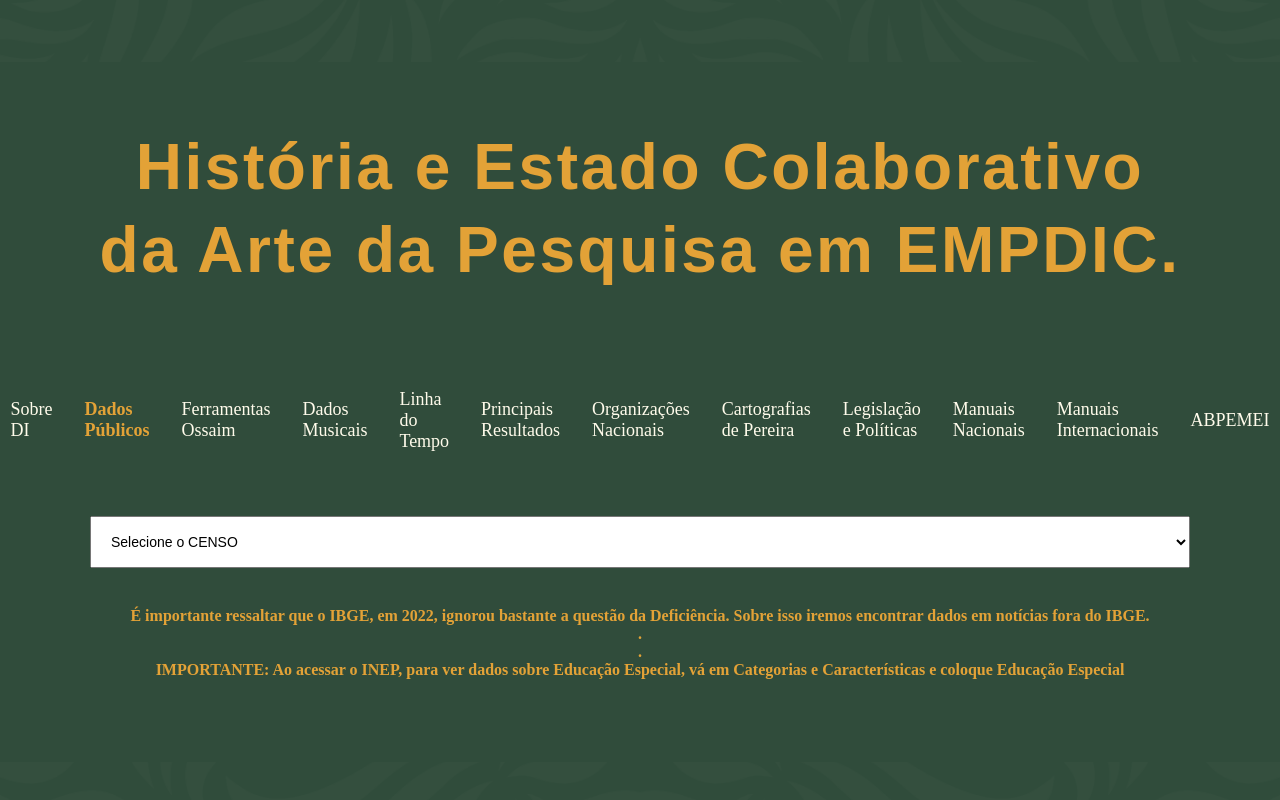
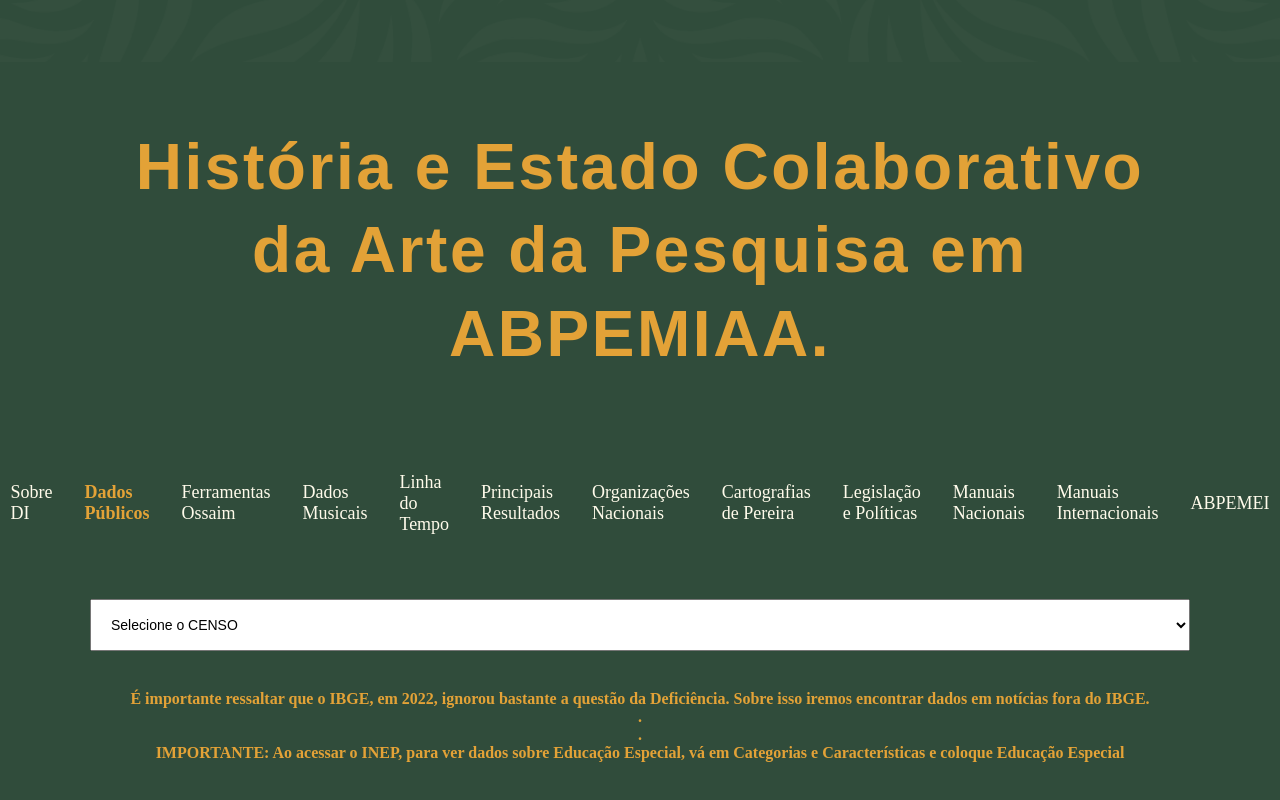
Before and after one commit to arthruur/Ossaim-, a React (Create React App) app: page / in a window 1280 px wide. Shown: the part 1315-2115 px from the top of the page. Built offline with nearby package versions, Linux system fonts and the light colour scheme.

Commit message:
Update SpecialMenu.jsx

```diff
--- a/src/container/Menu/SpecialMenu.jsx
+++ b/src/container/Menu/SpecialMenu.jsx
@@ -80,7 +80,7 @@ const SpecialMenu = () => {
     <div className='app__specialMenu flex__center section__padding' id='menu'>
       <div className='app__specialMenu-title'>
         <h1 className='headtext__cormorant' style={{ textTransform: 'none' }}>
-          História e Estado Colaborativo da Arte da Pesquisa em EMPDIC.
+          História e Estado Colaborativo da Arte da Pesquisa em ABPEMIAA.
         </h1>
       </div>
 
```
